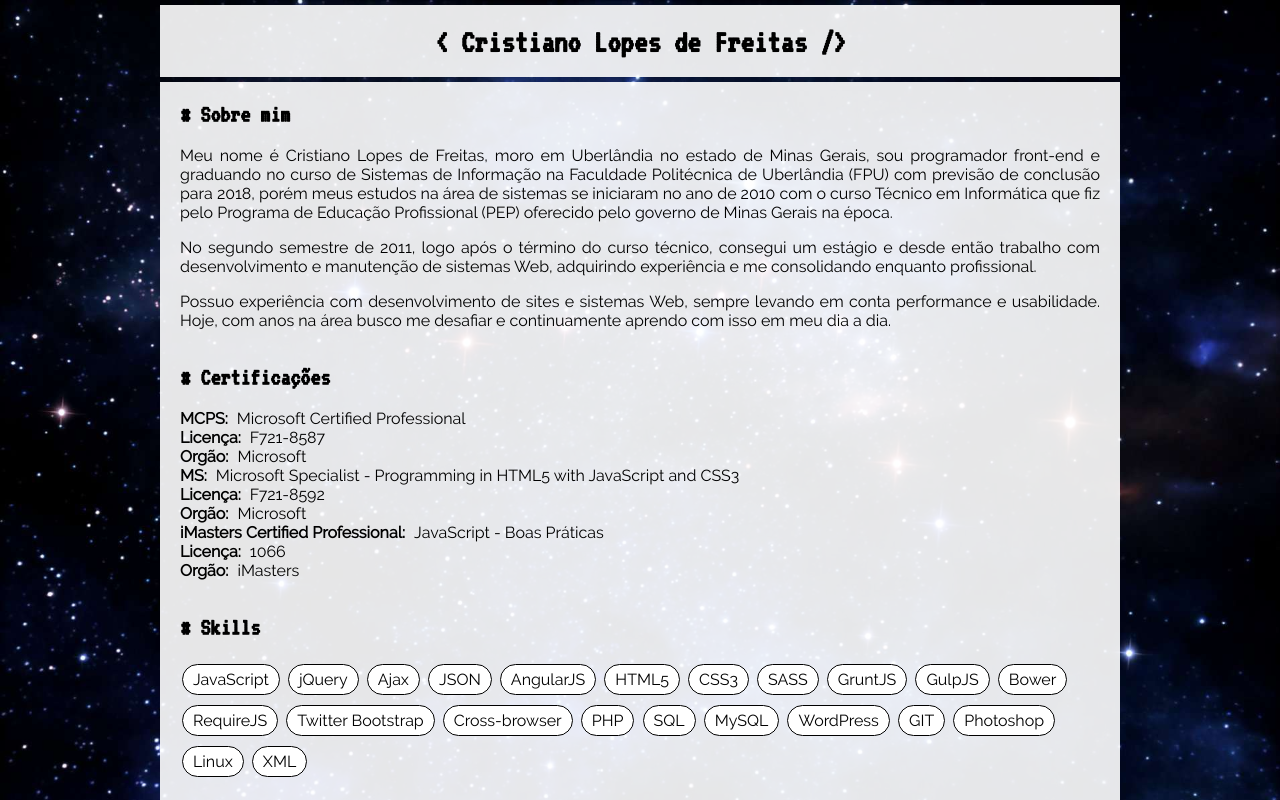
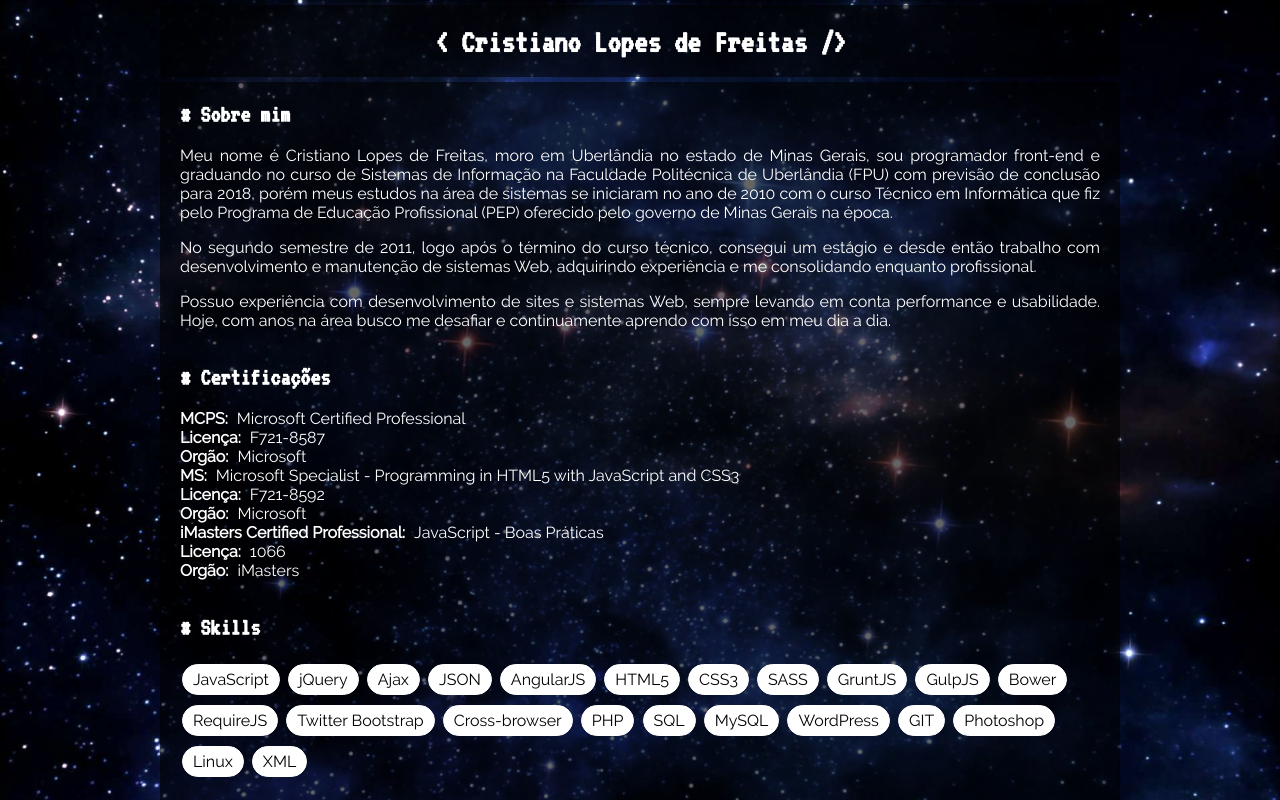
Before and after one commit to cristianolopesdefreitas/my-personal-site, a website: page dev/index.html in a window 1280 px wide. Shown: the top 800 px of the page. Drawn offline with Linux system fonts and the light colour scheme.

Commit message:
Alteração nas cores principais

```diff
--- a/dev/css/styles.css
+++ b/dev/css/styles.css
@@ -30,12 +30,13 @@ body {
     background-repeat: no-repeat;
     background-size: cover;
     font-family: 'ralewayregular';
+    color: #fff;
     margin: 0;
 }
 
 /* container */
 .wrapper {
-    background: rgba(255, 255, 255, 0.9);
+    background: rgba(0, 0, 0, 0.6);
     margin: 5px auto;
     max-width: 90%;
     padding: 20px;
@@ -57,7 +58,6 @@ body {
 }
 
 .primary-title {
-    color: #000;
     margin: 0;
     text-align: center;
 }
@@ -79,7 +79,7 @@ body {
 }
 
 .primary-title a {
-    color: #000;
+    color: #fff;
     text-decoration: none;
 }
 
@@ -112,11 +112,14 @@ body {
 
 .skill-list__item {
     background: #fff;
-    border: 1px solid #000;
+    border: 1px solid #fff;
     border-radius: 20px;
+    color: #000;
+    cursor: default;
     display: inline-block;
     margin: 5px 2px;
     padding: 5px 10px;
+    text-shadow: none;
     transition: .5s;
 }
 
```
